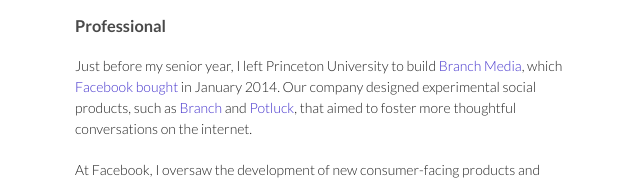
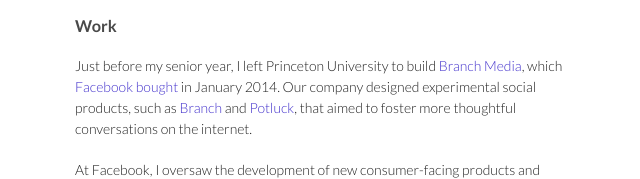
Before and after one commit to joshmiller/joshmiller.github.io, a plain HTML site: page index.html in a window 1280 px wide. Shown: the part 409-588 px from the top of the page, 135-775 px from the left. Drawn offline with Linux system fonts and the light colour scheme.

Commit message:
Update index.html

```diff
--- a/index.html
+++ b/index.html
@@ -32,7 +32,7 @@ Josh Miller / <a name="joshm" class="anchor" href="#joshm"><span class="octicon
 <p><img src="https://dl.dropboxusercontent.com/u/40125507/Josh%20Miller.png" alt="Josh Miller"></p>
 
 <h3>
-<a name="basic-info" class="anchor" href="#basic-info"><span class="octicon octicon-link"></span></a>Professional</h3>
+<a name="basic-info" class="anchor" href="#basic-info"><span class="octicon octicon-link"></span></a>Work</h3>
 
 <p>Just before my senior year, I left Princeton University to build <a href="http://www.niemanlab.org/2012/08/monday-qa-josh-miller-on-branch-comments-as-content-and-the-state-of-online-discourse/">Branch Media</a>, which <a href="http://www.wsj.com/articles/SB10001424052702304549504579318583672821614">Facebook bought</a> in January 2014. Our company designed experimental social products, such as <a href="http://www.fastcodesign.com/1670904/branch-rethinks-the-social-cliches-that-wrack-twitter-and-facebook">Branch</a> and <a href="http://fortune.com/2013/06/25/taking-online-discussions-up-a-notch/">Potluck</a>, that aimed to foster more thoughtful conversations on the internet.
 </p>
```
